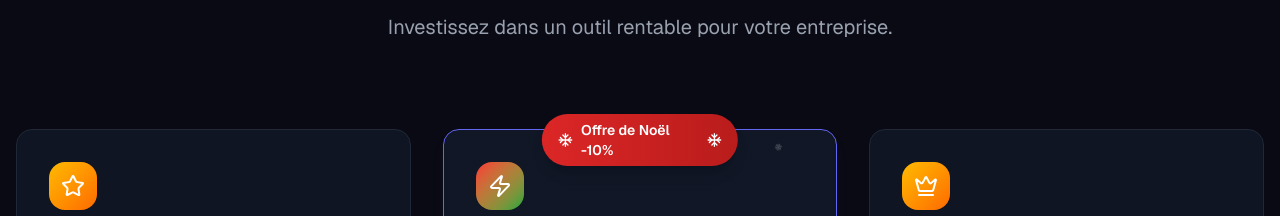
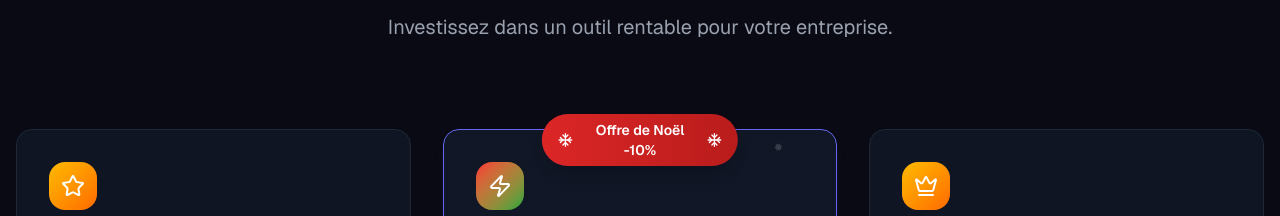
Before and after one commit to Anderson2908/COSMOWEB, a Next.js app: page / in a window 1280 px wide. Shown: the part 5348-5564 px from the top of the page. Built offline with nearby package versions, Linux system fonts and the light colour scheme; a web font is replaced by a local one.

Commit message:
modif centrage offre de noel

```diff
--- a/components/pricing.tsx
+++ b/components/pricing.tsx
@@ -168,7 +168,7 @@ export function Pricing() {
                 {/* Christmas Badge */}
                 {pack.christmas && (
                   <div className="absolute -top-4 left-1/2 -translate-x-1/2 z-10 flex gap-2">
-                    <span className="bg-gradient-to-r from-[#dc2626] to-[#b91c1c] text-white px-4 py-1.5 rounded-full text-sm font-semibold shadow-lg flex items-center justify-center gap-2">
+                    <span className="bg-gradient-to-r from-[#dc2626] to-[#b91c1c] text-white px-4 py-1.5 rounded-full text-sm font-semibold shadow-lg flex items-center justify-center gap-2 text-center">
                       <Snowflake className="size-4" />
                       Offre de Noël -10%
                       <Snowflake className="size-4" />
```
